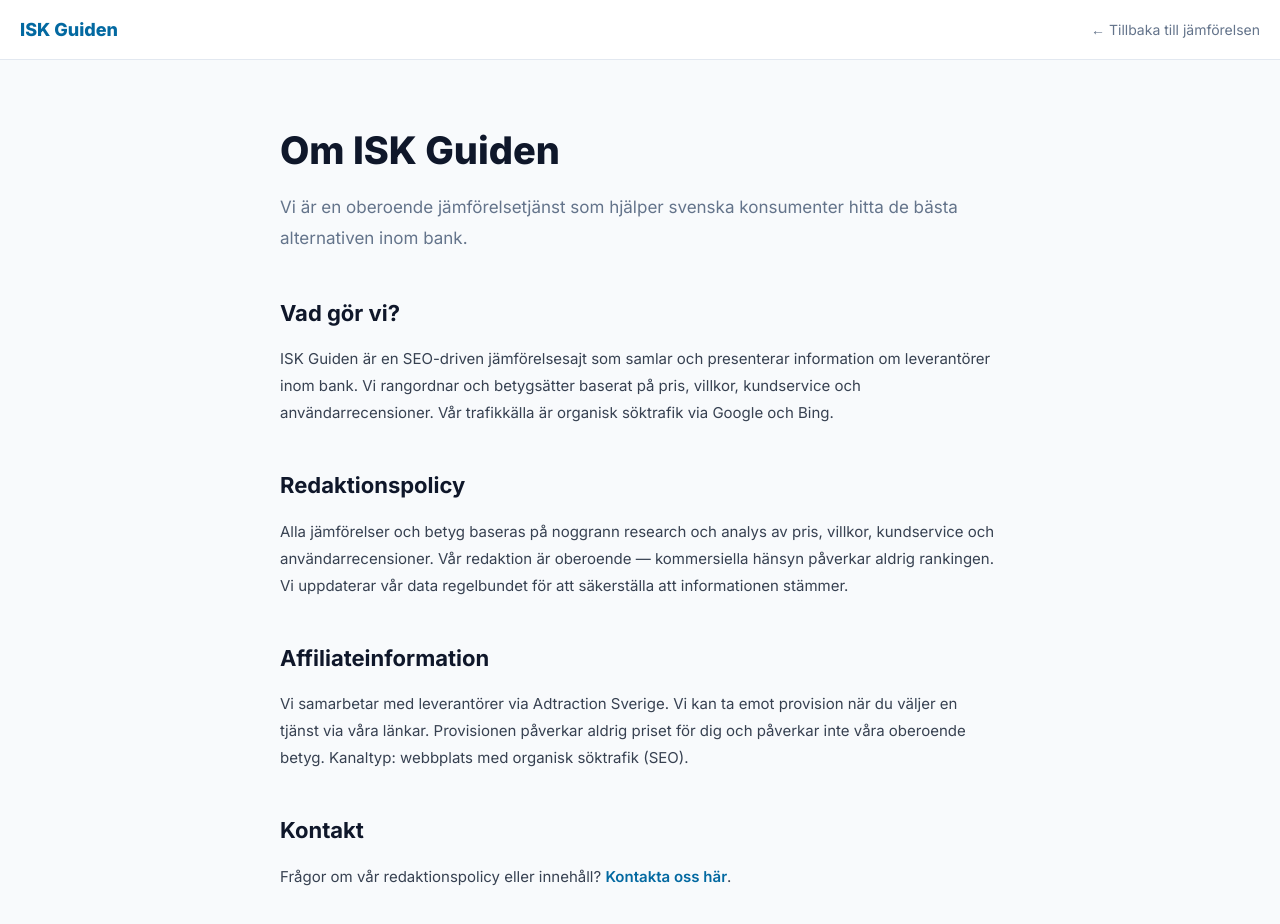
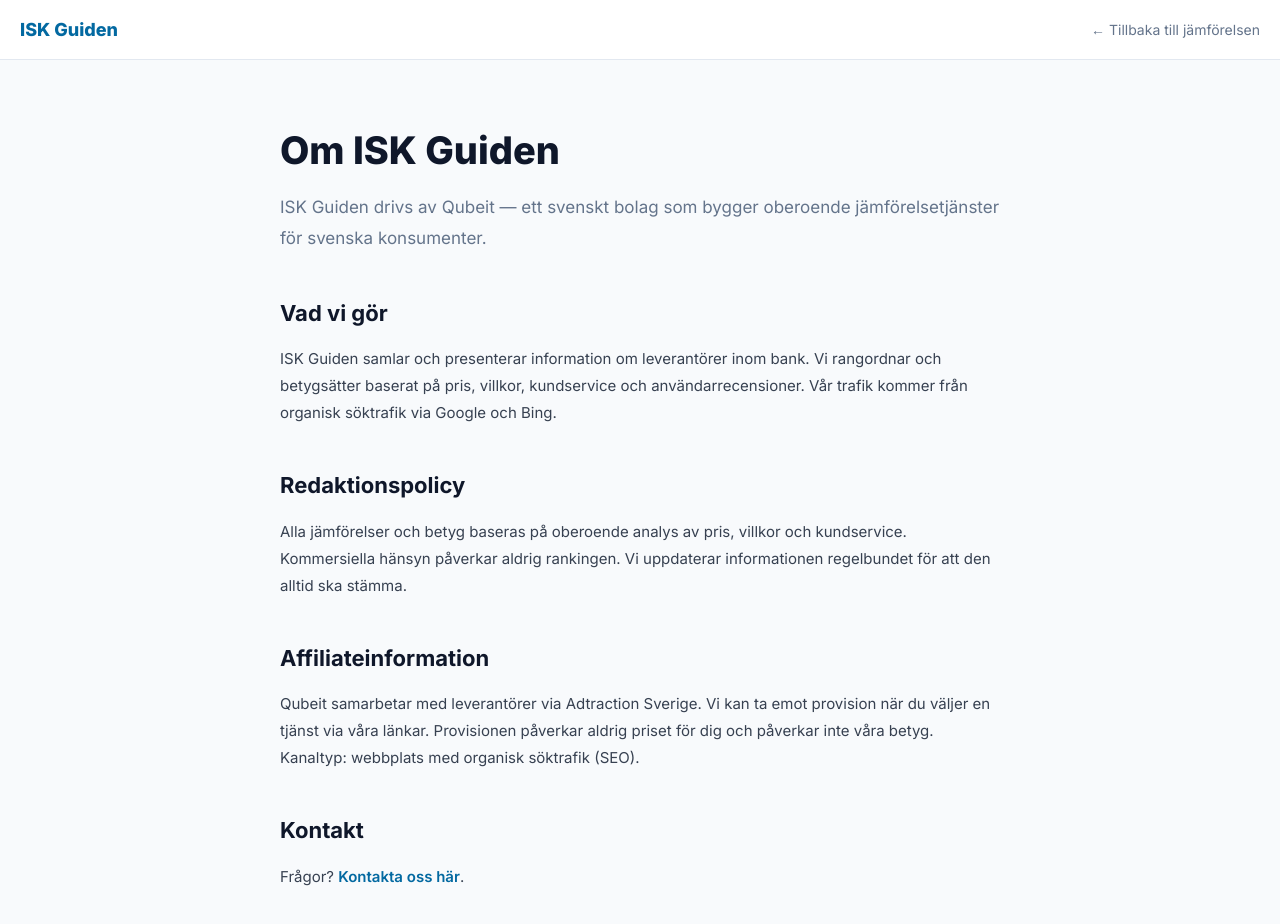
Before and after one commit to fredxhansson-cmyk/iskguiden, a Next.js app: page /om-oss in a window 1280 px wide. Shown: the top 924 px of the page. Built offline with nearby package versions, Linux system fonts and the light colour scheme.

Commit message:
AXIOM: pages/om-oss.js

```diff
--- a/pages/om-oss.js
+++ b/pages/om-oss.js
@@ -15,15 +15,15 @@
       </nav>
       <main style={{ maxWidth:760, margin:'0 auto', padding:'56px 20px', lineHeight:1.8, color:'#374151', fontFamily:'Inter,sans-serif' }}>
         <h1 style={{ fontSize:38, fontWeight:800, marginBottom:8, color:'#0f172a' }}>Om ISK Guiden</h1>
-        <p style={{ fontSize:17, color:'#64748b', marginBottom:40 }}>Vi är en oberoende jämförelsetjänst som hjälper svenska konsumenter hitta de bästa alternativen inom bank.</p>
-        <h2 style={{ fontSize:22, fontWeight:700, marginBottom:12, color:'#0f172a' }}>Vad gör vi?</h2>
-        <p style={{ marginBottom:20, fontSize:15 }}>ISK Guiden är en SEO-driven jämförelsesajt som samlar och presenterar information om leverantörer inom bank. Vi rangordnar och betygsätter baserat på pris, villkor, kundservice och användarrecensioner. Vår trafikkälla är organisk söktrafik via Google och Bing.</p>
+        <p style={{ fontSize:17, color:'#64748b', marginBottom:40 }}>ISK Guiden drivs av Qubeit — ett svenskt bolag som bygger oberoende jämförelsetjänster för svenska konsumenter.</p>
+        <h2 style={{ fontSize:22, fontWeight:700, marginBottom:12, color:'#0f172a' }}>Vad vi gör</h2>
+        <p style={{ marginBottom:20, fontSize:15 }}>ISK Guiden samlar och presenterar information om leverantörer inom bank. Vi rangordnar och betygsätter baserat på pris, villkor, kundservice och användarrecensioner. Vår trafik kommer från organisk söktrafik via Google och Bing.</p>
         <h2 style={{ fontSize:22, fontWeight:700, marginBottom:12, marginTop:40, color:'#0f172a' }}>Redaktionspolicy</h2>
-        <p style={{ marginBottom:16, fontSize:15 }}>Alla jämförelser och betyg baseras på noggrann research och analys av pris, villkor, kundservice och användarrecensioner. Vår redaktion är oberoende — kommersiella hänsyn påverkar aldrig rankingen. Vi uppdaterar vår data regelbundet för att säkerställa att informationen stämmer.</p>
+        <p style={{ marginBottom:16, fontSize:15 }}>Alla jämförelser och betyg baseras på oberoende analys av pris, villkor och kundservice. Kommersiella hänsyn påverkar aldrig rankingen. Vi uppdaterar informationen regelbundet för att den alltid ska stämma.</p>
         <h2 style={{ fontSize:22, fontWeight:700, marginBottom:12, marginTop:40, color:'#0f172a' }}>Affiliateinformation</h2>
-        <p style={{ marginBottom:16, fontSize:15 }}>Vi samarbetar med leverantörer via Adtraction Sverige. Vi kan ta emot provision när du väljer en tjänst via våra länkar. Provisionen påverkar aldrig priset för dig och påverkar inte våra oberoende betyg. Kanaltyp: webbplats med organisk söktrafik (SEO).</p>
+        <p style={{ marginBottom:16, fontSize:15 }}>Qubeit samarbetar med leverantörer via Adtraction Sverige. Vi kan ta emot provision när du väljer en tjänst via våra länkar. Provisionen påverkar aldrig priset för dig och påverkar inte våra betyg. Kanaltyp: webbplats med organisk söktrafik (SEO).</p>
         <h2 style={{ fontSize:22, fontWeight:700, marginBottom:12, marginTop:40, color:'#0f172a' }}>Kontakt</h2>
-        <p style={{ fontSize:15 }}>Frågor om vår redaktionspolicy eller innehåll? <Link href="/kontakt" style={{ color:pc, fontWeight:600 }}>Kontakta oss här</Link>.</p>
+        <p style={{ fontSize:15 }}>Frågor? <Link href="/kontakt" style={{ color:pc, fontWeight:600 }}>Kontakta oss här</Link>.</p>
       </main>
     </>
   );
```
